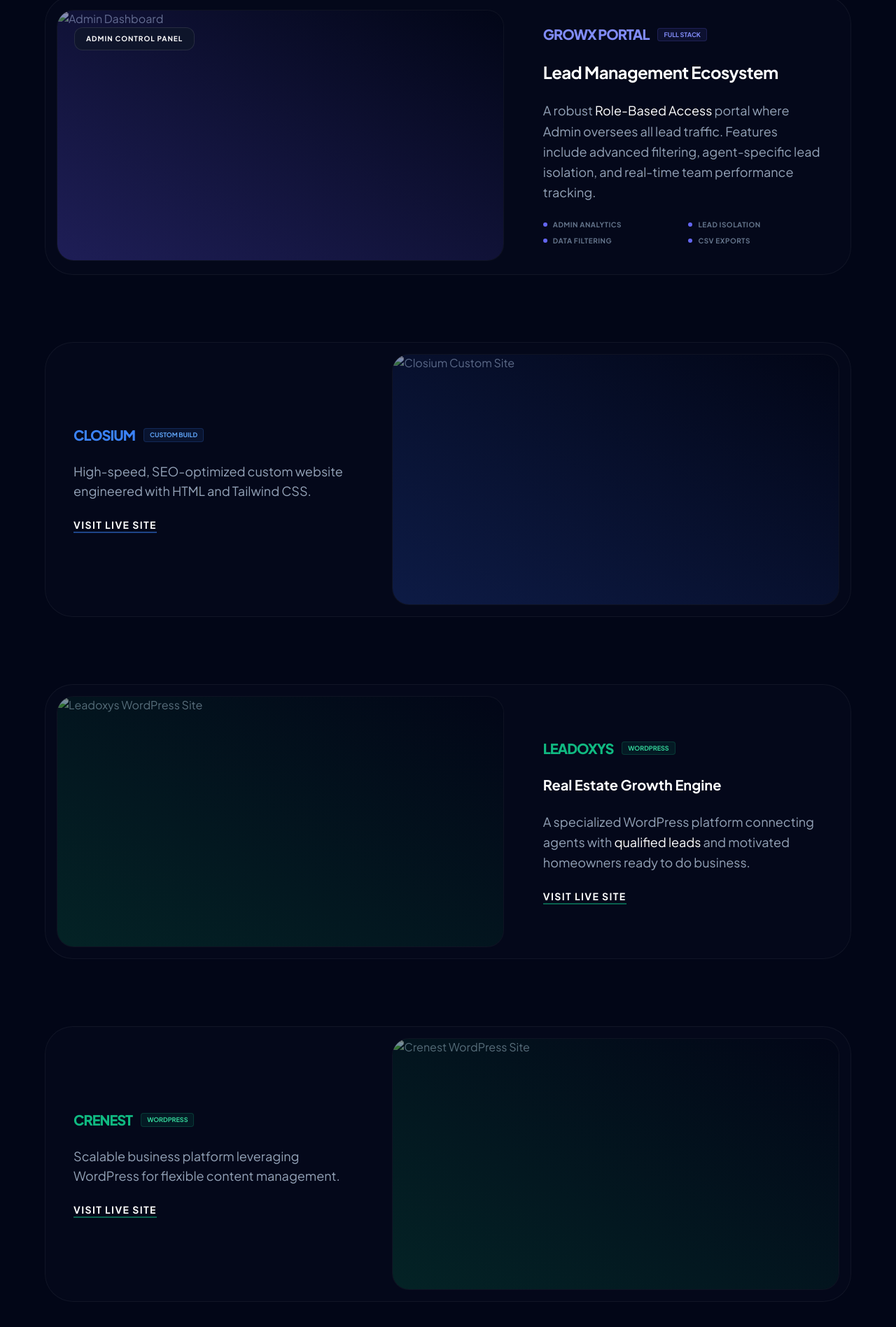
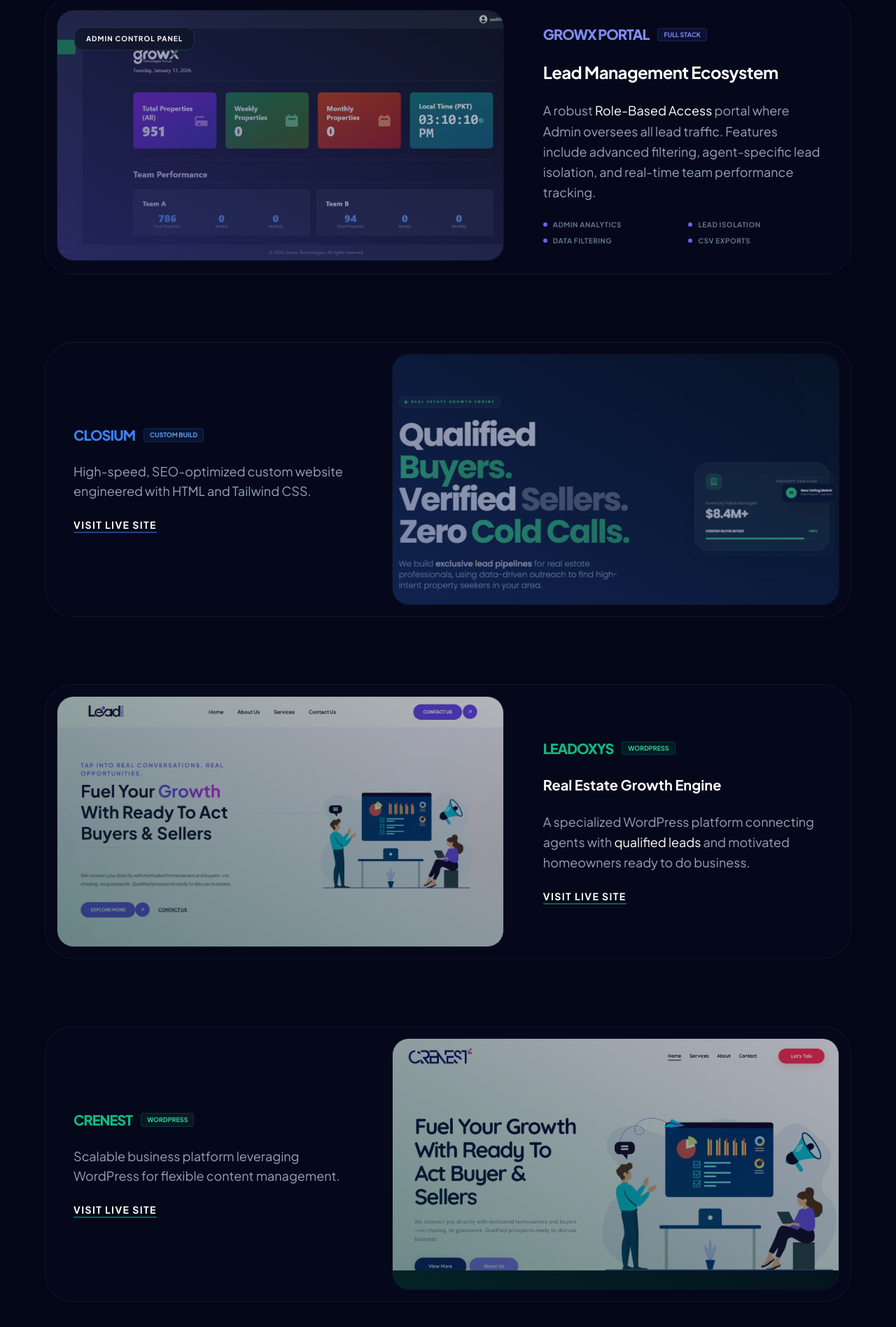
Before and after one commit to imaadildev/portfolio, a plain HTML site: page projects.html in a window 1280 px wide. Shown: the part 900-2797 px from the top of the page at 70% size. Drawn offline with nearby package versions, Linux system fonts and the light colour scheme.

Commit message:
Update projects.html

```diff
--- a/projects.html
+++ b/projects.html
@@ -134,7 +134,7 @@
                     </ul>
                 </div>
                 <div class="md:col-span-7 relative overflow-hidden rounded-3xl bg-white aspect-video border border-white/5">
-                    <img src="images/React-App-01-13-2026_03_18_PM.png" alt="Property Found Dashboard" class="w-full h-full object-cover transition-transform duration-700 group-hover:scale-105">
+                    <img src="React-App-01-13-2026_03_18_PM.png" alt="Property Found Dashboard" class="w-full h-full object-cover transition-transform duration-700 group-hover:scale-105">
                     <div class="absolute inset-0 bg-gradient-to-t from-blue-900/20 to-transparent"></div>
                 </div>
             </div>
@@ -142,7 +142,7 @@
             <div class="project-card group relative grid md:grid-cols-12 gap-8 items-center bg-slate-900/20 border border-white/5 p-4 rounded-[2.5rem] hover:border-indigo-500/30 transition-all" data-category="dashboard">
                 <div class="md:col-span-7 relative overflow-hidden rounded-3xl bg-slate-950 aspect-video border border-white/5">
                     <div class="relative w-full h-full flex">
-                        <img src="images/Growx-Property-Dashboard-01-13-2026_03_10_PM.png" alt="Admin Dashboard" class="w-full h-full object-cover transition-transform duration-700 group-hover:scale-105 opacity-80">
+                        <img src="Growx-Property-Dashboard-01-13-2026_03_10_PM.png" alt="Admin Dashboard" class="w-full h-full object-cover transition-transform duration-700 group-hover:scale-105 opacity-80">
                     </div>
                     <div class="absolute inset-0 bg-gradient-to-tr from-indigo-900/60 to-transparent"></div>
                     <div class="absolute top-6 left-6 px-4 py-2 rounded-xl bg-slate-900/80 backdrop-blur-md border border-white/10 text-[10px] text-white font-bold uppercase tracking-widest">
@@ -177,7 +177,7 @@
 
             <div class="project-card group relative grid md:grid-cols-12 gap-8 items-center bg-slate-900/20 border border-white/5 p-4 rounded-[2.5rem] hover:border-blue-500/30 transition-all" data-category="custom">
                 <div class="md:col-span-7 md:order-2 relative overflow-hidden rounded-3xl bg-slate-950 aspect-video border border-white/5">
-                    <img src="images/Closium-B2B-Lead-Generation-12-28-2025_07_19_PM.png" alt="Closium Custom Site" class="w-full h-full object-cover transition-transform duration-700 group-hover:scale-105 opacity-70">
+                    <img src="Closium-B2B-Lead-Generation-12-28-2025_07_19_PM.png" alt="Closium Custom Site" class="w-full h-full object-cover transition-transform duration-700 group-hover:scale-105 opacity-70">
                     <div class="absolute inset-0 bg-gradient-to-tr from-blue-900/40 to-transparent"></div>
                 </div>
                 <div class="md:col-span-5 md:order-1 p-6 space-y-6">
@@ -192,7 +192,7 @@
 
             <div class="project-card group relative grid md:grid-cols-12 gap-8 items-center bg-slate-900/20 border border-white/5 p-4 rounded-[2.5rem] hover:border-emerald-500/30 transition-all" data-category="wordpress">
                 <div class="md:col-span-7 relative overflow-hidden rounded-3xl bg-slate-950 aspect-video border border-white/5">
-                    <img src="images/Leadoxys-leadoxys-ca-01-13-2026_01_44_AM.png" alt="Leadoxys WordPress Site" class="w-full h-full object-cover transition-transform duration-700 group-hover:scale-105 opacity-70">
+                    <img src="Leadoxys-leadoxys-ca-01-13-2026_01_44_AM.png" alt="Leadoxys WordPress Site" class="w-full h-full object-cover transition-transform duration-700 group-hover:scale-105 opacity-70">
                     <div class="absolute inset-0 bg-gradient-to-tr from-emerald-900/40 to-transparent"></div>
                 </div>
                 <div class="md:col-span-5 p-6 space-y-6">
@@ -210,7 +210,7 @@
 
             <div class="project-card group relative grid md:grid-cols-12 gap-8 items-center bg-slate-900/20 border border-white/5 p-4 rounded-[2.5rem] hover:border-emerald-500/30 transition-all" data-category="wordpress">
                 <div class="md:col-span-7 md:order-2 relative overflow-hidden rounded-3xl bg-slate-950 aspect-video border border-white/5">
-                    <img src="images/Home-Crenest-01-08-2026_10_55_PM.png" alt="Crenest WordPress Site" class="w-full h-full object-cover transition-transform duration-700 group-hover:scale-105 opacity-70">
+                    <img src="Home-Crenest-01-08-2026_10_55_PM.png" alt="Crenest WordPress Site" class="w-full h-full object-cover transition-transform duration-700 group-hover:scale-105 opacity-70">
                     <div class="absolute inset-0 bg-gradient-to-tr from-emerald-900/40 to-transparent"></div>
                 </div>
                 <div class="md:col-span-5 md:order-1 p-6 space-y-6">
@@ -225,7 +225,7 @@
 
             <div class="project-card group relative grid md:grid-cols-12 gap-8 items-center bg-slate-900/20 border border-white/5 p-4 rounded-[2.5rem] hover:border-emerald-500/30 transition-all" data-category="wordpress">
     <div class="md:col-span-7 relative overflow-hidden rounded-3xl bg-slate-950 aspect-video border border-white/5">
-        <img src="images/Home-Pickye-Events-Catering-pronounced-Picky--01-13-2026_03_29_PM.png" alt="Pickye WordPress Site" class="w-full h-full object-cover transition-transform duration-700 group-hover:scale-105 opacity-70">
+        <img src="Home-Pickye-Events-Catering-pronounced-Picky--01-13-2026_03_29_PM.png" alt="Pickye WordPress Site" class="w-full h-full object-cover transition-transform duration-700 group-hover:scale-105 opacity-70">
         <div class="absolute inset-0 bg-gradient-to-tr from-emerald-900/40 to-transparent"></div>
     </div>
     <div class="md:col-span-5 p-6 space-y-6">
@@ -361,4 +361,5 @@
     </script>
 
 </body>
+
 </html>
```
